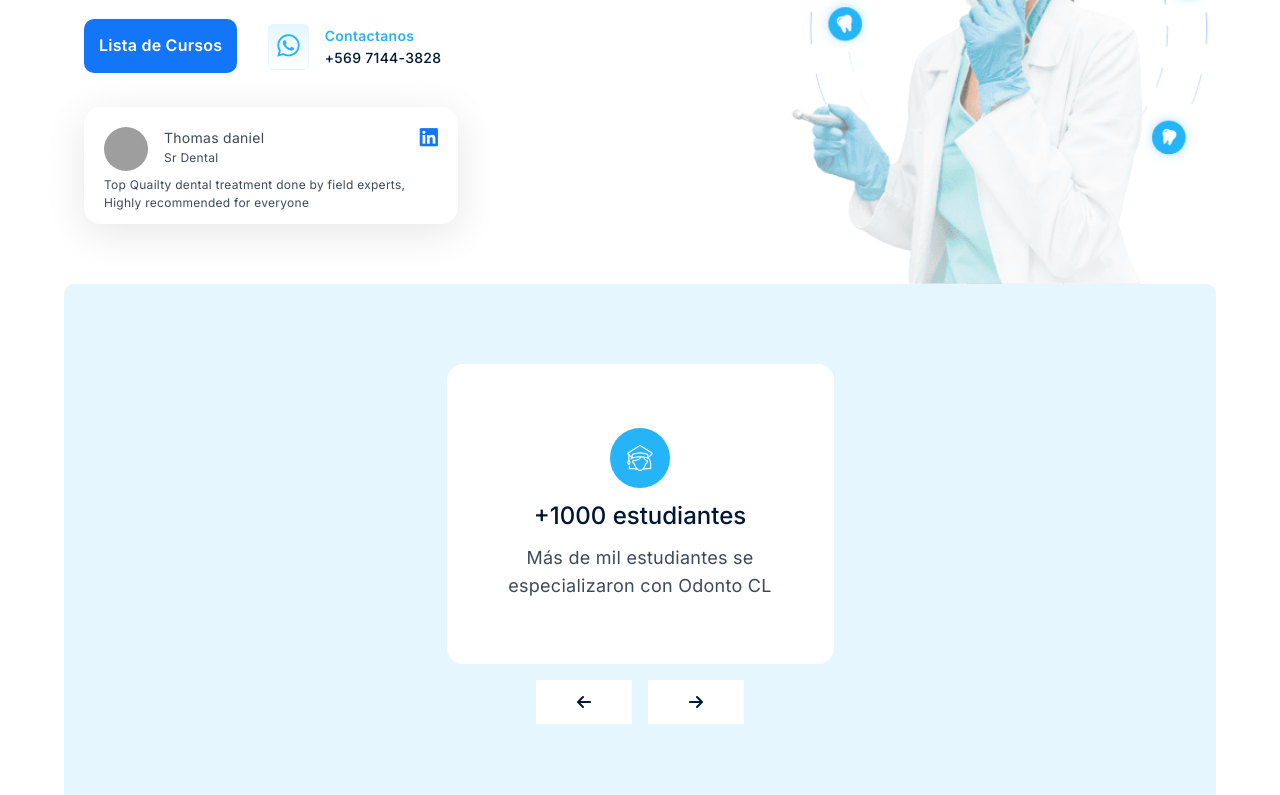
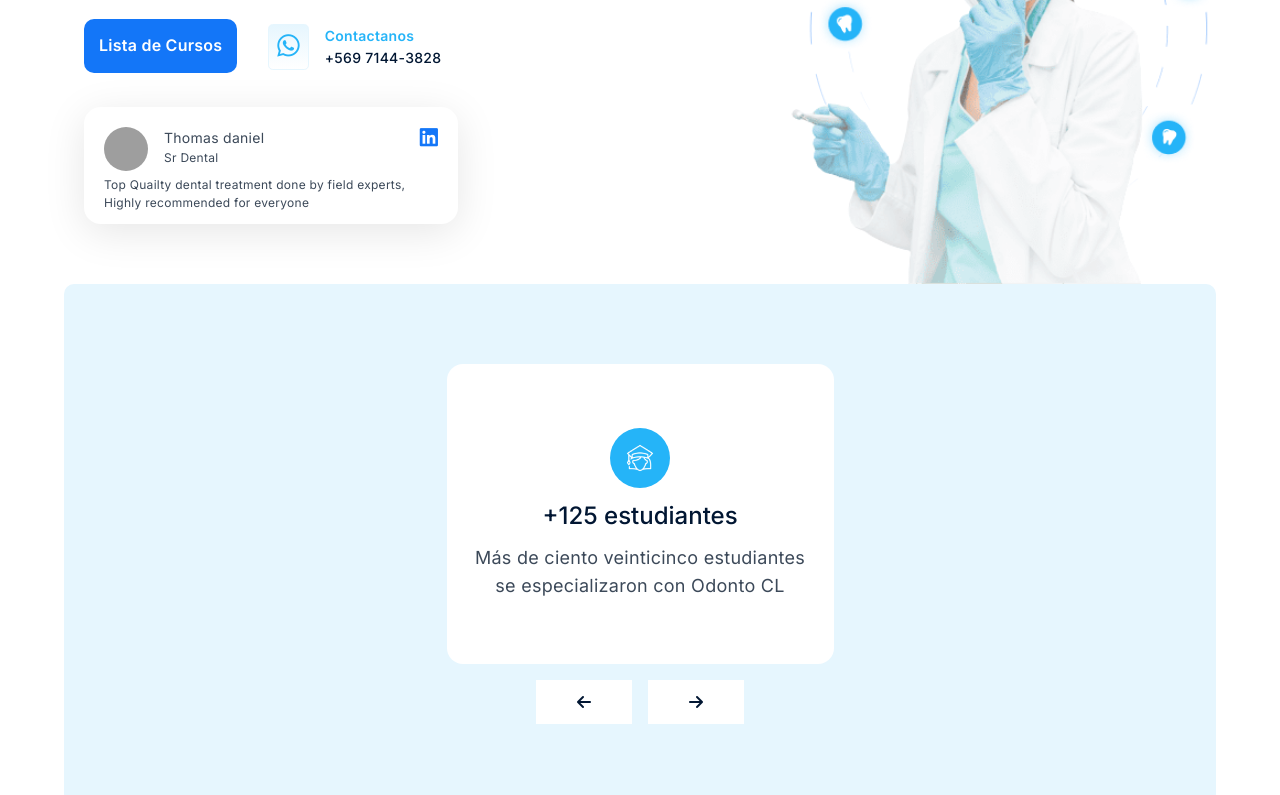
Before and after one commit to LucasEzequielSilva/OdontoCL, a React (Vite) app: page / in a window 1280 px wide. Shown: the part 516-1311 px from the top of the page. Built offline with nearby package versions, Linux system fonts and the light colour scheme; grey boxes are pictures that could not be loaded.

Commit message:
otro debbug

```diff
--- a/index.html
+++ b/index.html
@@ -2,7 +2,7 @@
 <html lang="en">
   <head>
     <meta charset="UTF-8" />
-    <link rel="icon" type="image/png" href="/src/assets/images/favicon.png" />
+    <link rel="icon" type="image/png" href="/assets/images/favicon.png" />
     <meta name="viewport" content="width=device-width, initial-scale=1.0" />
     <script src="https://kit.fontawesome.com/48ed3d6752.js" crossorigin="anonymous"></script>
     <title>Odonto CL</title>
--- a/src/components/home/Features.jsx
+++ b/src/components/home/Features.jsx
@@ -8,8 +8,8 @@ const Features = () => {
         <div className="type">
           <img src={studen_icon} alt="students" />
         </div>
-        <h2>+1000 estudiantes</h2>
-        <p>Más de mil estudiantes se especializaron con Odonto CL</p>
+        <h2>+125 estudiantes</h2>
+        <p>Más de ciento veinticinco estudiantes se especializaron con Odonto CL</p>
       </div>
       <div className="arrow-container">
         <div className="arrow arrow-left">
--- a/src/index.scss
+++ b/src/index.scss
@@ -96,6 +96,9 @@ main {
         font-size: 2rem;
         position: relative;
         font-weight: 600;
+        @media screen and (height <= 720px) {
+          font-size: 1.5rem!important;
+        }
         svg {
           position: absolute;
           bottom: 0;
@@ -113,7 +116,7 @@ main {
       .cta-container {
         width: 100%;
         display: flex;
-        justify-content: space-b;
+        justify-content: space-between;
         gap: 1rem;
         flex-wrap: wrap;
         .wp-action {
@@ -225,6 +228,11 @@ main {
         position: relative;
         z-index: 1;
         right: 7.5%;
+        @media screen and (height <= 720px) {
+          height: 100%!important;
+          max-width: 30rem!important;
+          object-fit: contain;
+        }
       }
       .vector {
         position: absolute;
--- a/src/pages/Curso.jsx
+++ b/src/pages/Curso.jsx
@@ -78,8 +78,8 @@ const Curso = () => {
         <h2>{cursoData?.promesa?.title}</h2>
         <ul className="items-wrapper">
         {
-          cursoData?.promesa?.items.map(item=>(
-            <li>{item}</li>
+          cursoData?.promesa?.items.map((item, i)=>(
+            <li key={i}>{item}</li>
           ))
         }
         </ul>
```
